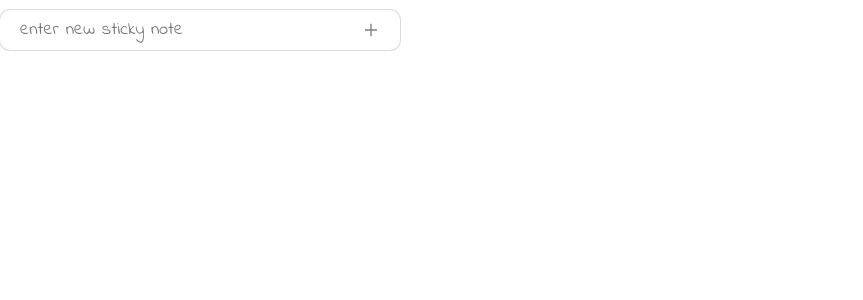
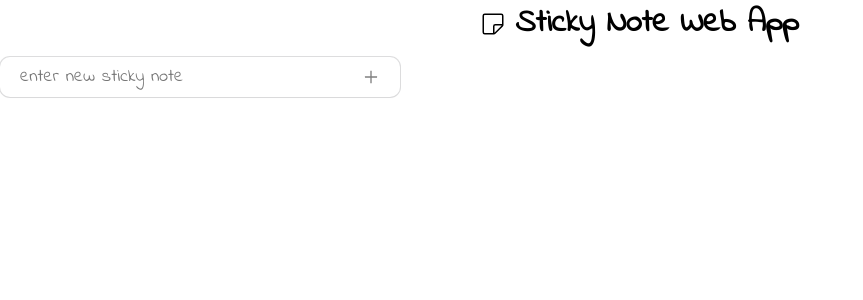
Before and after one commit to Mahdi-Hazrati/sticky-notes, a React (Create React App) app: page / in a window 1280 px wide. Shown: the top 300 px of the page, without its empty margins (0-863 px from the left). Built offline with nearby package versions, Linux system fonts and the light colour scheme.

Commit message:
Add Header Component

```diff
--- a/src/App/App.jsx
+++ b/src/App/App.jsx
@@ -1,6 +1,7 @@
 import React from 'react';
 import { useState, useEffect } from 'react';
 import "shiftgrid"
+import Header from "../Components/Header/Header"
 import Input from "../Components/Input/Input"
 import Note from "../Components/Note/Note"
 import color from "../Utils/color-palette"
@@ -48,7 +49,7 @@ function App() {
     let mainInputValue = event.target.value
     setInputValue(mainInputValue)
   }
-  function RandomColor(){
+  function RandomColor() {
     let randomInt = Math.floor(Math.random() * color.length)
     return color[randomInt]
   }
@@ -88,14 +89,18 @@ function App() {
   }
 
   return (
-    <div className="app container-fluid">
-
+    <div className="app container">
+      <div className="header">
+        <Header />
+      </div>
       {/* input */}
-      <Input
-        onChange={handleInputValueChange.bind(this)}
-        value={inputValue}
-        onSubmit={submitNewNote}
-      />
+      <div className="input-container">
+        <Input
+          onChange={handleInputValueChange.bind(this)}
+          value={inputValue}
+          onSubmit={submitNewNote}
+        />
+      </div>
       {/* note list */}
       <div className="notes-container">
         {notes.map((note) => (
--- /dev/null
+++ b/src/Components/Header/Header.css
@@ -0,0 +1,9 @@
+.header{
+    display: flex;
+    align-items: center;
+    justify-content: center;
+    gap: 10px;
+}
+.header > .icon{
+    font-size:24px;
+}
--- a/src/Components/Header/Header.jsx
+++ b/src/Components/Header/Header.jsx
@@ -1,7 +1,12 @@
 import React from 'react'
+import { BsSticky } from "react-icons/bs"
+import "./Header.css"
 
 export default function Header() {
   return (
-    <div>Header</div>
+    <div className='header'>
+      <BsSticky className="icon" />
+      <h1>Sticky Note Web App</h1>
+    </div>
   )
 }
```
